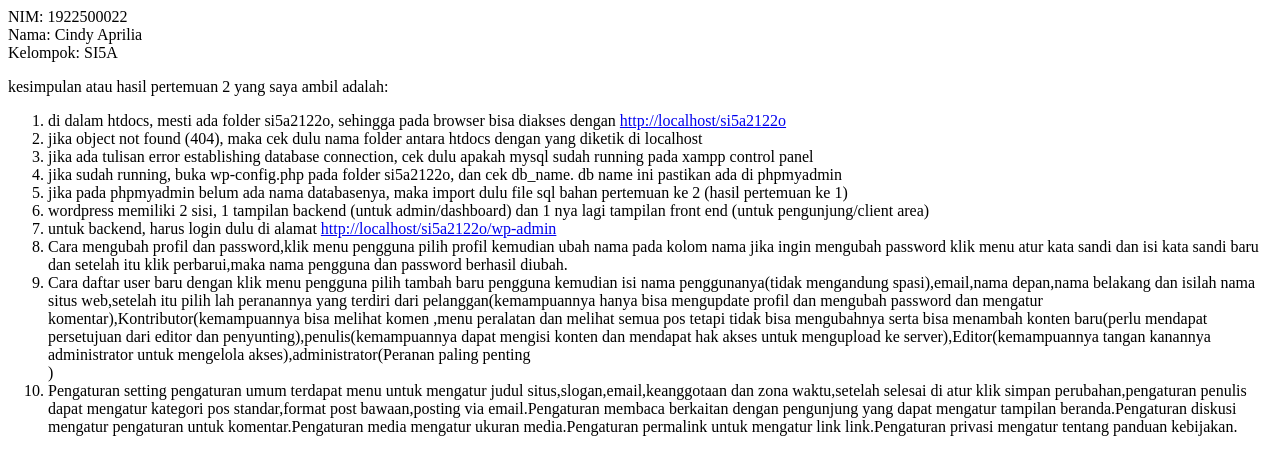
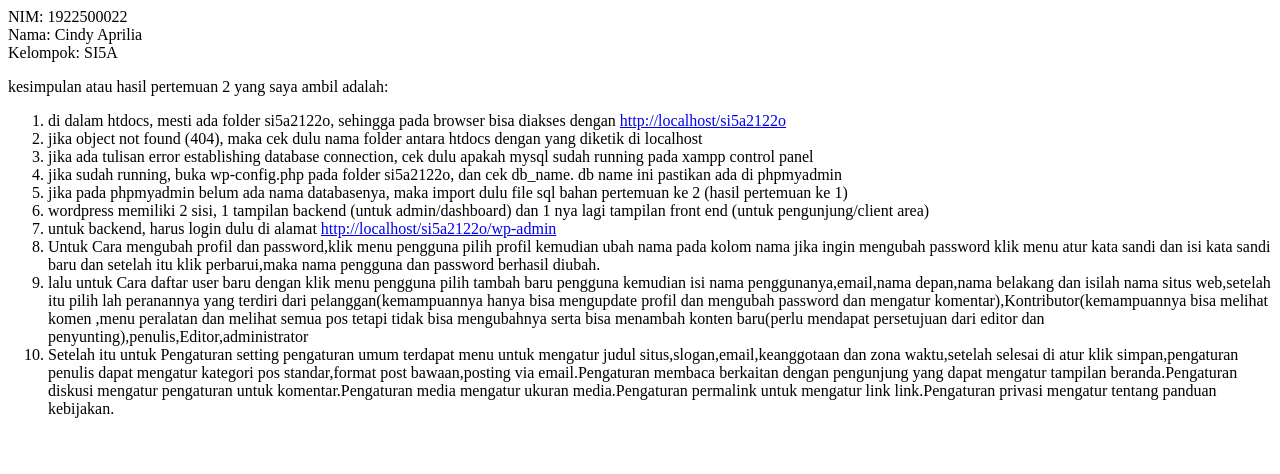
Before and after one commit to Cindyaprilia/si5a2122o, a plain HTML site: page 2/index.html in a window 1280 px wide. Drawn offline with Linux system fonts and the light colour scheme.

Commit message:
Update index.html

```diff
--- a/2/index.html
+++ b/2/index.html
@@ -12,7 +12,7 @@ Kelompok: SI5A<br>
   <li>jika pada phpmyadmin belum ada nama databasenya, maka import dulu file sql bahan pertemuan ke 2 (hasil pertemuan ke 1)</li>
   <li>wordpress memiliki 2 sisi, 1 tampilan backend (untuk admin/dashboard) dan 1 nya lagi tampilan front end (untuk pengunjung/client area)</li>
   <li>untuk backend, harus login dulu di alamat <a href="http://localhost/si5a2122o/wp-admin" target="_blank">http://localhost/si5a2122o/wp-admin</a></li>
-  <li>Cara mengubah profil dan password,klik menu pengguna pilih profil kemudian ubah nama pada kolom nama jika ingin mengubah password klik menu atur kata sandi dan isi kata sandi baru dan setelah itu klik perbarui,maka nama pengguna dan password berhasil diubah.</li>
-  <li>Cara daftar user baru dengan klik menu pengguna pilih tambah baru pengguna kemudian isi nama penggunanya(tidak mengandung spasi),email,nama depan,nama belakang dan isilah nama situs web,setelah itu pilih lah peranannya yang terdiri dari pelanggan(kemampuannya hanya bisa mengupdate profil dan mengubah password dan mengatur komentar),Kontributor(kemampuannya bisa melihat komen ,menu peralatan dan melihat semua pos tetapi tidak bisa mengubahnya serta bisa menambah konten baru(perlu mendapat persetujuan dari editor dan penyunting),penulis(kemampuannya dapat mengisi konten dan mendapat hak akses untuk mengupload ke server),Editor(kemampuannya tangan kanannya administrator untuk mengelola akses),administrator(Peranan paling penting</li>)
-  <li>Pengaturan setting pengaturan umum terdapat menu untuk mengatur judul situs,slogan,email,keanggotaan dan zona waktu,setelah selesai di atur klik simpan perubahan,pengaturan penulis dapat mengatur kategori pos standar,format post bawaan,posting via email.Pengaturan membaca berkaitan dengan pengunjung yang dapat mengatur tampilan beranda.Pengaturan diskusi mengatur pengaturan untuk komentar.Pengaturan media mengatur ukuran media.Pengaturan permalink untuk mengatur link link.Pengaturan privasi mengatur tentang panduan kebijakan.</li>
+  <li>Untuk Cara mengubah profil dan password,klik menu pengguna pilih profil kemudian ubah nama pada kolom nama jika ingin mengubah password klik menu atur kata sandi dan isi kata sandi baru dan setelah itu klik perbarui,maka nama pengguna dan password berhasil diubah.</li>
+  <li>lalu untuk Cara daftar user baru dengan klik menu pengguna pilih tambah baru pengguna kemudian isi nama penggunanya,email,nama depan,nama belakang dan isilah nama situs web,setelah itu pilih lah peranannya yang terdiri dari pelanggan(kemampuannya hanya bisa mengupdate profil dan mengubah password dan mengatur komentar),Kontributor(kemampuannya bisa melihat komen ,menu peralatan dan melihat semua pos tetapi tidak bisa mengubahnya serta bisa menambah konten baru(perlu mendapat persetujuan dari editor dan penyunting),penulis,Editor,administrator</li>
+  <li>Setelah itu untuk Pengaturan setting pengaturan umum terdapat menu untuk mengatur judul situs,slogan,email,keanggotaan dan zona waktu,setelah selesai di atur klik simpan,pengaturan penulis dapat mengatur kategori pos standar,format post bawaan,posting via email.Pengaturan membaca berkaitan dengan pengunjung yang dapat mengatur tampilan beranda.Pengaturan diskusi mengatur pengaturan untuk komentar.Pengaturan media mengatur ukuran media.Pengaturan permalink untuk mengatur link link.Pengaturan privasi mengatur tentang panduan kebijakan.</li>
  </ol>
```
